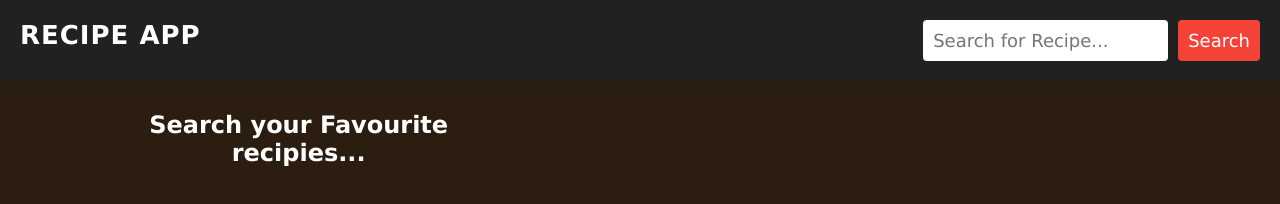
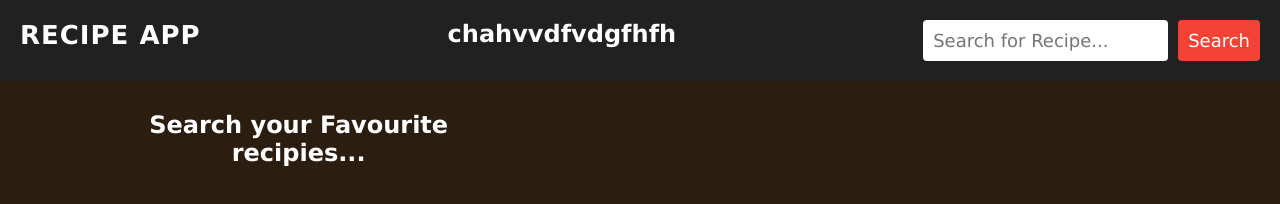
Before and after one commit to Nandaniyadav/Recipe-App, a plain HTML site: page index.html in a window 1280 px wide. Drawn offline with Linux system fonts and the light colour scheme.

Commit message:
seocnd chng

```diff
--- a/index.html
+++ b/index.html
@@ -14,6 +14,7 @@
     <header>
         <nav>
             <h1>Recipe App</h1>
+            <h2>chahvvdfvdgfhfh</h2>
             <form>
                 <input type="text" placeholder="Search for Recipe..." class="searchbox">
                 <button type="submit" class="searchbtn">Search</button>
```
